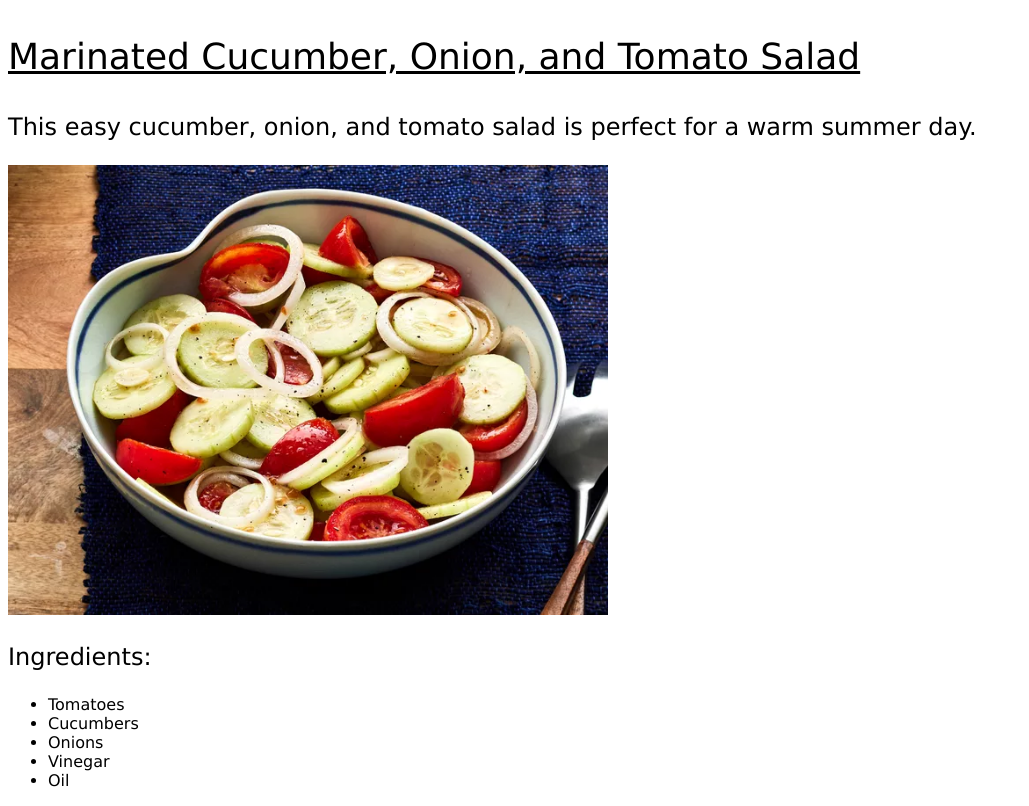
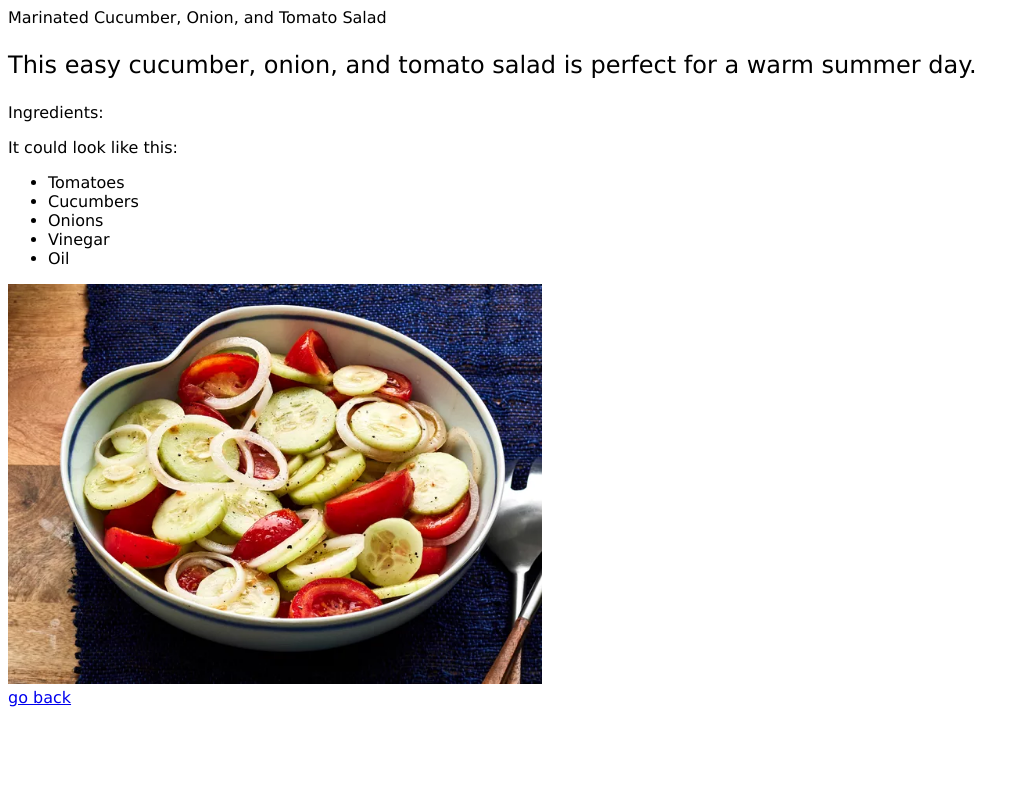
Before and after one commit to bergerjoel/the_odin_project, a plain HTML site: page recipes/salad.html in a window 1280 px wide. Shown: the whole page, without its empty margins (0-1029 px from the left). Drawn offline with Linux system fonts and the light colour scheme.

Commit message:
Refactor: redefine classes

```diff
--- a/recipes/salad.html
+++ b/recipes/salad.html
@@ -7,20 +7,25 @@
         <title>Recipes</title>
         <link rel="stylesheet" href="style.css">
     </head>
-
     <body>
-        <p class="title">Marinated Cucumber, Onion, and Tomato Salad</p>
+        <div class="title">Marinated Cucumber, Onion, and Tomato Salad</div>
         <p class="subtitle">This easy cucumber, onion, and tomato salad is perfect for a warm summer day.</p>
-        <img src="./images/salad.webp"
-            alt="An image of how the Marinated Cucumber, Onion, and Tomato Salad should look like." height="450">
-        <p class="list-header">Ingredients:</p>
-        <ul>
-            <li>Tomatoes</li>
-            <li>Cucumbers</li>
-            <li>Onions</li>
-            <li>Vinegar</li>
-            <li>Oil</li>
-        </ul>
+        <div class="headers">
+            <p class="header-list">Ingredients:</p>
+            <p class="header-img">It could look like this:</p>
+        </div>
+        <div class="ingredients-and-img">
+            <ul>
+                <li class="list-element">Tomatoes</li>
+                <li class="list-element">Cucumbers</li>
+                <li class="list-element">Onions</li>
+                <li class="list-element">Vinegar</li>
+                <li class="list-element">Oil</li>
+            </ul>
+            <img src="./images/salad.webp"
+            alt="An image of how the Marinated Cucumber, Onion, and Tomato Salad should look like." height="400" width="auto">
+        </div>
+        <a href="./index.html" class="button">go back</a>
     </body>
 
 </html>
```
